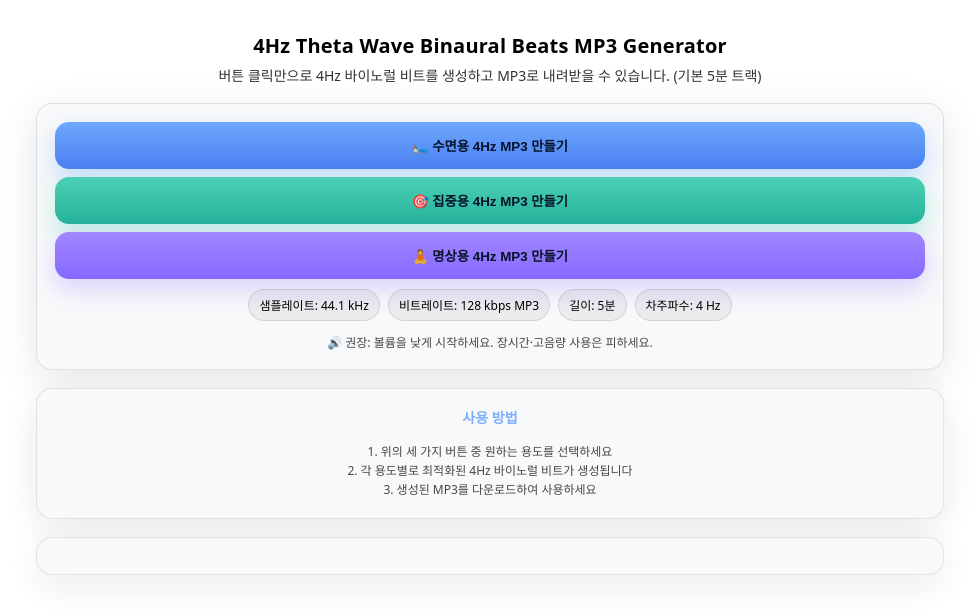
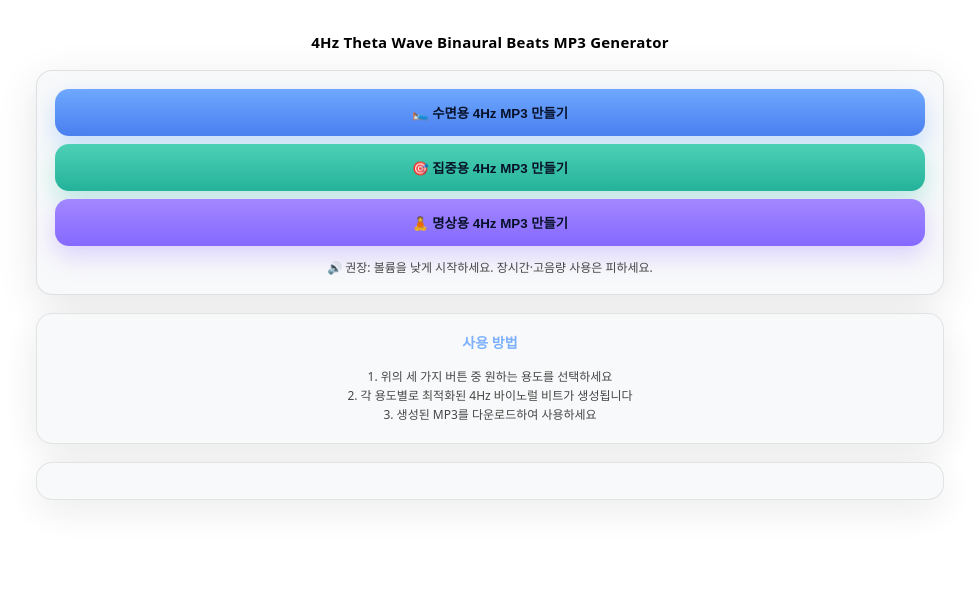
Before and after one commit to maducokr/4hz, a website: page index.html in a window 1280 px wide. Shown: the whole page, without its empty margins (150-1129 px from the left). Drawn offline with Linux system fonts and the light colour scheme.

Commit message:
Add files via upload

```diff
--- a/index.html
+++ b/index.html
@@ -20,7 +20,7 @@
       color: var(--text);
     }
     .wrap { max-width: 940px; margin: 0 auto; text-align: center; padding: 0 16px; }
-    .title { font-size: 20px; font-weight: 800; letter-spacing: .2px; text-align: center; }
+    .title { font-size: 15px; font-weight: 800; letter-spacing: .2px; text-align: center; }
     .sub { color: var(--sub); margin-top: 6px; font-size: 14px; text-align: center; }
     .panel { background: var(--card);
              border: 1px solid rgba(0,0,0,.1); box-shadow: 0 10px 40px rgba(0,0,0,.1);
@@ -158,7 +158,6 @@
 <body>
   <div class="wrap">
     <div class="title">4Hz Theta Wave Binaural Beats MP3 Generator</div>
-    <div class="sub">버튼 클릭만으로 4Hz 바이노럴 비트를 생성하고 MP3로 내려받을 수 있습니다. (기본 5분 트랙)</div>
 
     <div class="panel">
       <div class="button-container">
@@ -166,12 +165,7 @@
         <button class="btn alt" id="btn-focus">🎯 집중용 4Hz MP3 만들기</button>
         <button class="btn dim" id="btn-medit">🧘 명상용 4Hz MP3 만들기</button>
       </div>
-      <div class="chips">
-        <span class="chip">샘플레이트: 44.1 kHz</span>
-        <span class="chip">비트레이트: 128 kbps MP3</span>
-        <span class="chip">길이: 5분</span>
-        <span class="chip">차주파수: 4 Hz</span>
-      </div>
+
       <div style="height:12px"></div>
       <div class="tip">🔊 권장: 볼륨을 낮게 시작하세요. 장시간·고음량 사용은 피하세요.</div>
     </div>
```
